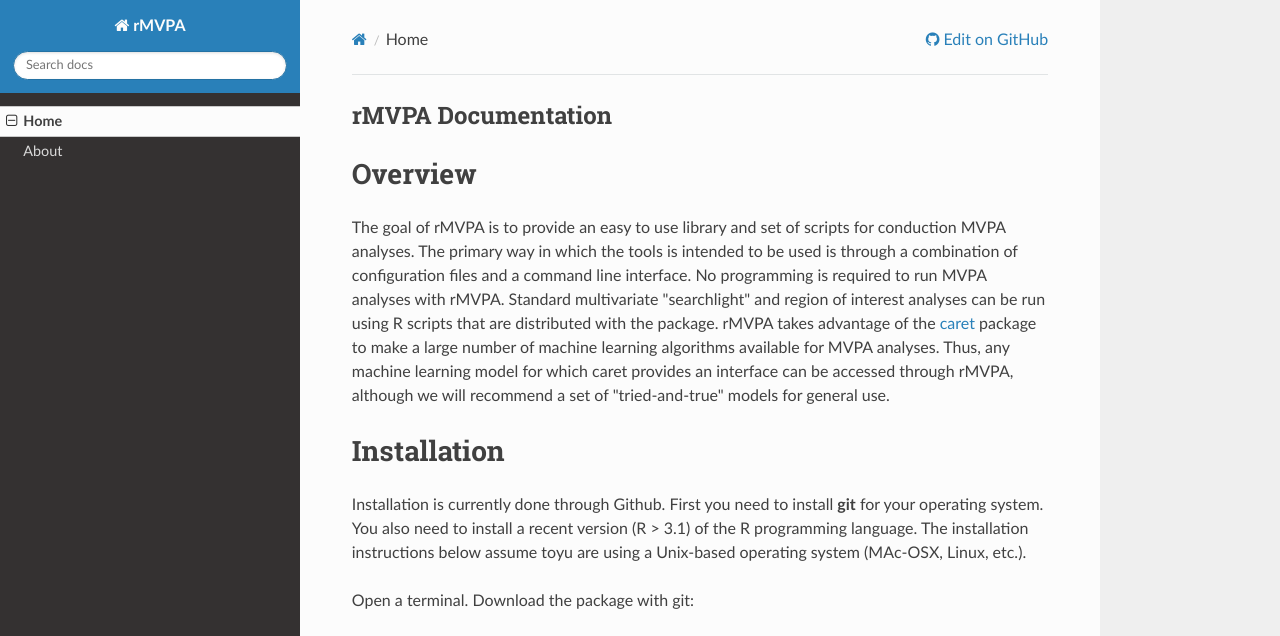
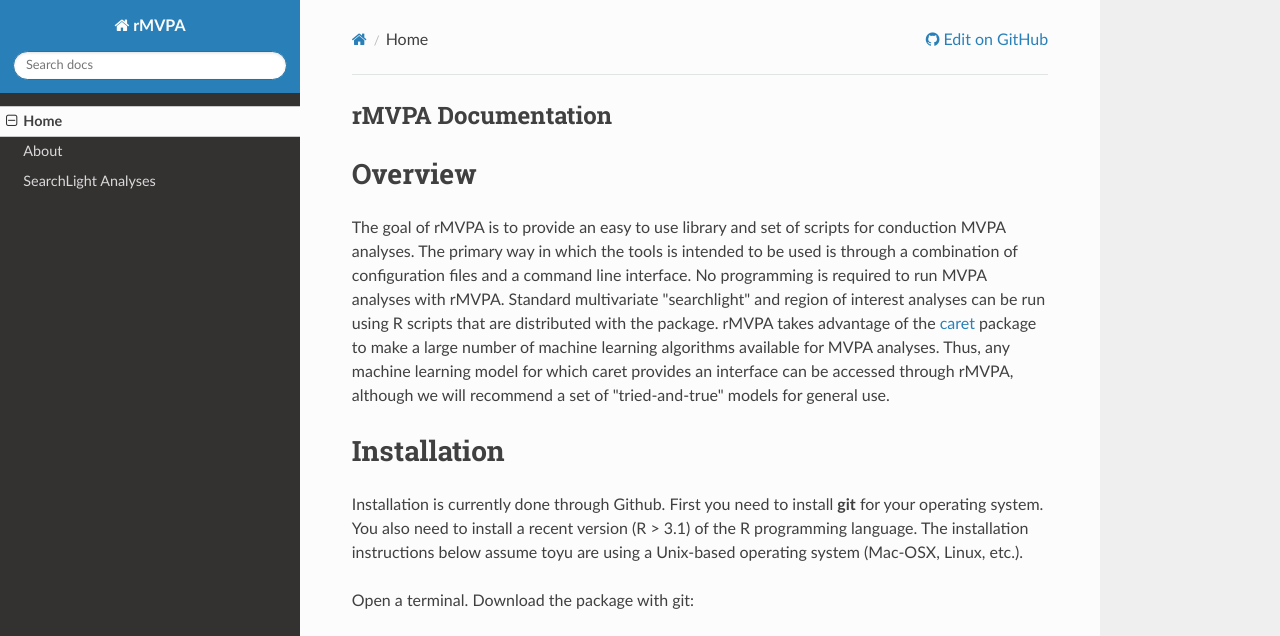
Before and after one commit to bbuchsbaum/rMVPA, an MkDocs documentation site: the page built from docs/index.md, in a window 1280 px wide and 1096 px high. Shown: the top 636 px of the window. Built offline with MkDocs 1.6.1, drawn with Linux system fonts in a browser that asks for light colours; nearby versions of some CDN libraries; old or Windows-style settings are respelled for this version of MkDocs.

```diff
--- a/docs/index.md
+++ b/docs/index.md
@@ -7,7 +7,7 @@
 
 # Installation
 
-Installation is currently done through Github. First you need to install **git** for your operating system. You also need to install a recent version (R > 3.1) of the R programming language. The installation instructions below assume toyu are using a Unix-based operating system (MAc-OSX, Linux, etc.).
+Installation is currently done through Github. First you need to install **git** for your operating system. You also need to install a recent version (R > 3.1) of the R programming language. The installation instructions below assume toyu are using a Unix-based operating system (Mac-OSX, Linux, etc.).
 
 Open a terminal. Download the package with git:
 
--- a/mkdocs.yml
+++ b/mkdocs.yml
@@ -2,6 +2,7 @@
 pages:
 - [index.md, Home]
 - [about.md, About]
+- [searchlight.md, SearchLight Analyses]
 
 theme: readthedocs
 repo_url: https://github.com/bbuchsbaum/rMVPA/
```
Also changed, not shown: docs/searchlight.md (added, +1 -0 lines), searchlight.md (added, +1 -0 lines), 9 other files.
